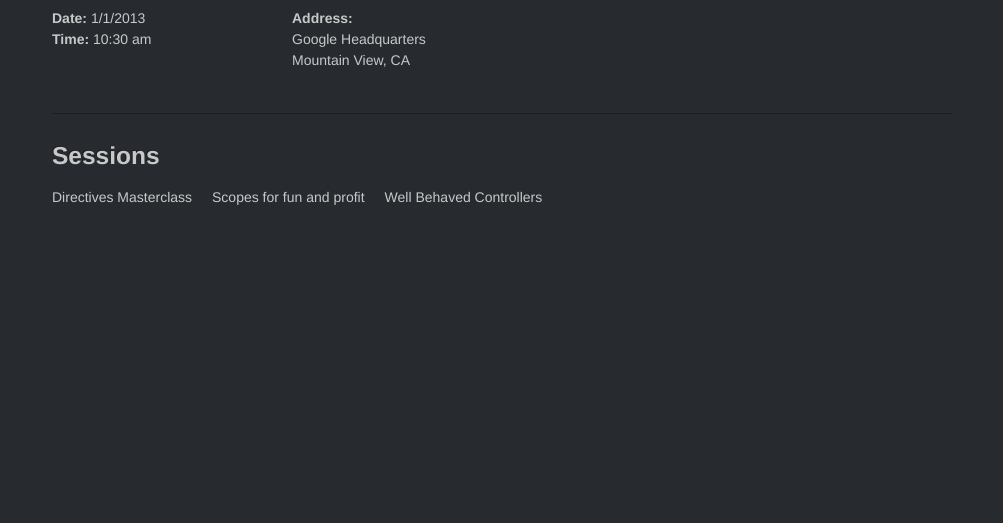
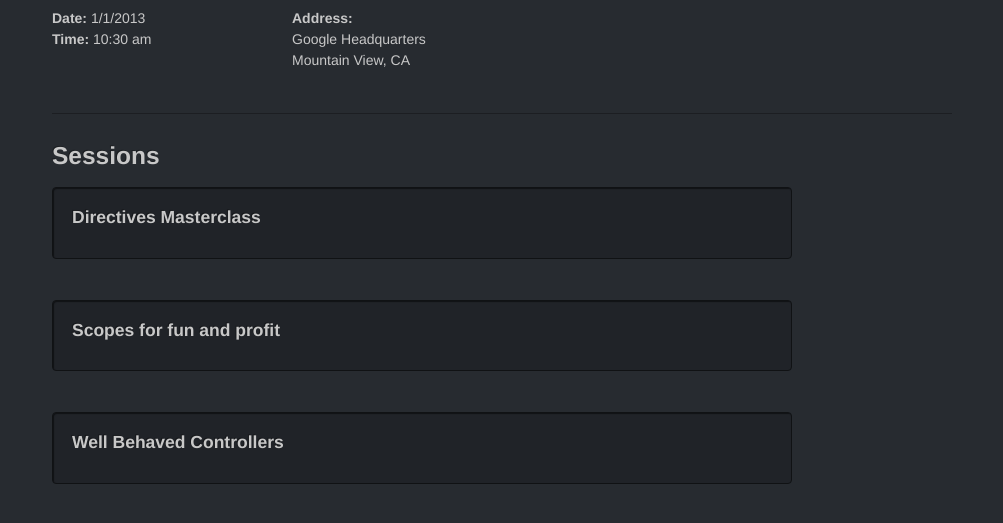
Before and after one commit to payne/DemoApp, a website: page app/EventDetails.html in a window 1280 px wide. Shown: the part 351-874 px from the top of the page, without its empty margins (138-1141 px from the left). Before the commit the page ends 800 px from the top, so only its background shows below. Drawn offline with Linux system fonts and the light colour scheme.

Commit message:
Better layout

```diff
--- a/app/EventDetails.html
+++ b/app/EventDetails.html
@@ -40,7 +40,11 @@
         <h3>Sessions</h3>
         <ul class="thumbnails">
             <li ng-repeat="session in event.sessions">
-                {{session.name}}
+                <div class="row session">
+                    <div class="well span9">
+                        <h4 class="well-title">{{session.name}}</h4>
+                    </div>
+                </div>
             </li>
         </ul>
 
```
